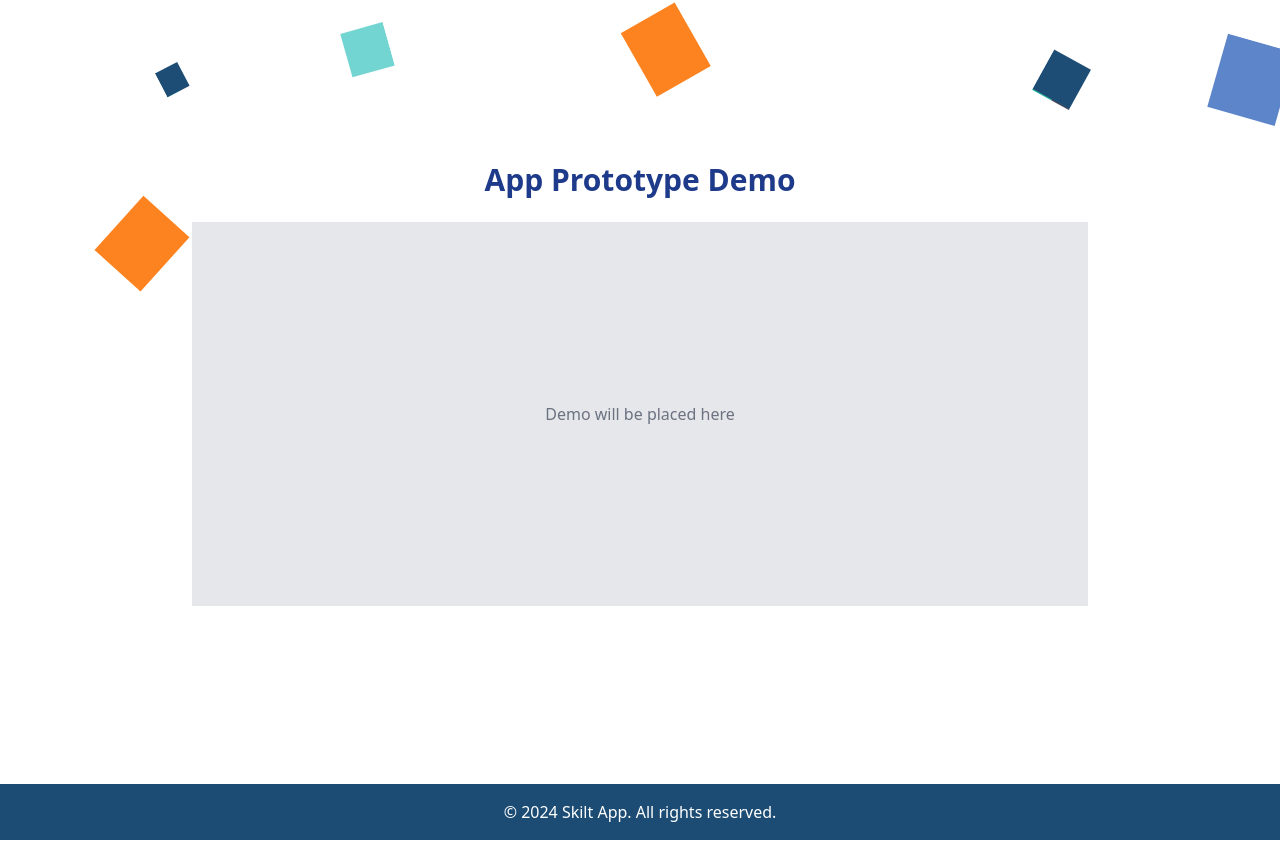
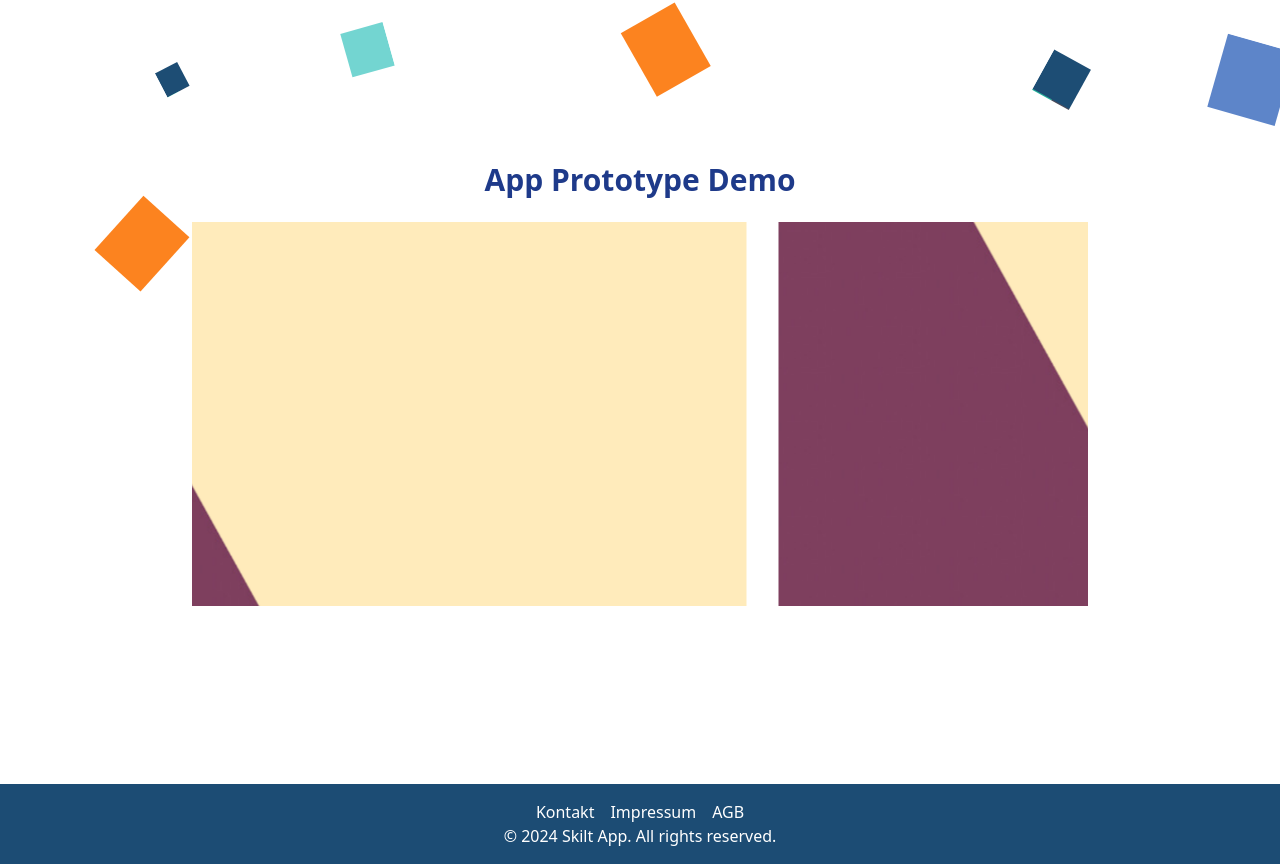
Before and after one commit to R8S3T/Skilt-Website, a React (Create React App) app: page / in a window 1280 px wide. Shown: the part 876-1740 px from the top of the page. Before the commit the page ends 1716 px from the top, so only its background shows below. Built offline with nearby package versions, Linux system fonts and the light colour scheme.

Commit message:
Added styles to DemoSection and included the first slide image

```diff
--- a/src/DemoSection.tsx
+++ /dev/null
@@ -1,15 +0,0 @@
-import React from 'react';
-
-const DemoSection: React.FC = () => {
-    return (
-        <section className="min-h-screen flex flex-col justify-center items-center" style={{ backgroundImage: "url('images/background2.png')"}}>
-            <h3 className="text-3xl text-blue-900 font-bold mb-6">App Prototype Demo</h3>
-            {/* Placeholder for the demo, replace with actual content later */}
-            <div className="w-full max-w-4xl h-96 bg-gray-200 flex justify-center items-center">
-                <span className="text-gray-500">Demo will be placed here</span>
-            </div>
-        </section>
-    );
-};
-
-export default DemoSection;
--- a/src/Footer.tsx
+++ /dev/null
@@ -1,13 +0,0 @@
-import React from 'react';
-
-const Footer: React.FC = () => {
-    return (
-        <footer className="bg-my-blue text-white text-center p-4">
-        <div>
-            <p>&copy; {new Date().getFullYear()} Skilt App. All rights reserved.</p>
-        </div>
-        </footer>
-    );
-};
-
-export default Footer;
--- /dev/null
+++ b/src/components/DemoSection.tsx
@@ -0,0 +1,23 @@
+import React from 'react';
+import '../styles/DemoSection.css';
+
+const DemoSection: React.FC = () => {
+    return (
+        <section className="min-h-screen flex flex-col justify-center items-center bg-white" style={{ backgroundImage: "url('images/background2.png')"}}>
+            <h3 className="text-3xl text-blue-900 font-bold mb-6">App Prototype Demo</h3>
+            <div className="overflow-hidden relative w-full max-w-4xl h-96"> {/* Container for the scrolling effect */}
+                <div className="demo-scrolling"> {/* This will have the scrolling animation */}
+                    {/* Repeat the image block for as many screenshots as you have */}
+                    <img src="../images/Slide1.png" alt="Demo Screen 1" className="inline-block mx-4" />
+                    <img src="../images/Slide1.png" alt="Demo Screen 2" className="inline-block mx-4" />
+                    <img src="../images/Slide1.png" alt="Demo Screen 3" className="inline-block mx-4" />
+                    <img src="../images/Slide1.png" alt="Demo Screen 4" className="inline-block mx-4" />
+                    <img src="../images/Slide1.png" alt="Demo Screen 5" className="inline-block mx-4" />
+                    {/* Duplicate the images to create a seamless effect */}
+                </div>
+            </div>
+        </section>
+    );
+};
+
+export default DemoSection;
--- /dev/null
+++ b/src/components/Footer.tsx
@@ -0,0 +1,26 @@
+import React from 'react';
+
+const Footer: React.FC = () => {
+    return (
+        <footer className="bg-my-blue text-white text-center p-4">
+            <nav>
+                <ul className="flex justify-center space-x-4">
+                    <li>
+                        <a href="/kontakt" className="hover:text-blue-300">Kontakt</a>
+                    </li>
+                    <li>
+                        <a href="/impressum" className="hover:text-blue-300">Impressum</a>
+                    </li>
+                    <li>
+                        <a href="/agb" className="hover:text-blue-300">AGB</a>
+                    </li>
+                </ul>
+            </nav>
+            <div>
+                <p>&copy; {new Date().getFullYear()} Skilt App. All rights reserved.</p>
+            </div>
+        </footer>
+    );
+};
+
+export default Footer;
--- /dev/null
+++ b/src/styles/DemoSection.css
@@ -0,0 +1,25 @@
+@keyframes scroll {
+    0% {
+    transform: translateX(0);
+    }
+    100% {
+      transform: translateX(calc(-250px * 5)); /* Adjust the calc value based on the number of images and their width */
+    }
+}
+
+.demo-scrolling {
+    display: flex;
+    animation: scroll 20s linear infinite; /* Adjust the timing as needed */
+}
+
+.demo-scrolling img {
+    height: 100%; /* Or set a specific height */
+    width: auto; /* This will maintain the aspect ratio */
+}
+
+  /* Responsive Design: You might want to pause or change the animation on smaller screens */
+@media (max-width: 768px) {
+    .demo-scrolling {
+      animation-play-state: paused; /* Pauses the animation */
+    }
+}
```
Also changed, not shown: src/App.tsx (+4 -4 lines), public/images/Slide1.png (added), src/components/Header.tsx (renamed from src/Header.tsx), src/components/Landing.tsx (renamed from src/Landing.tsx).
